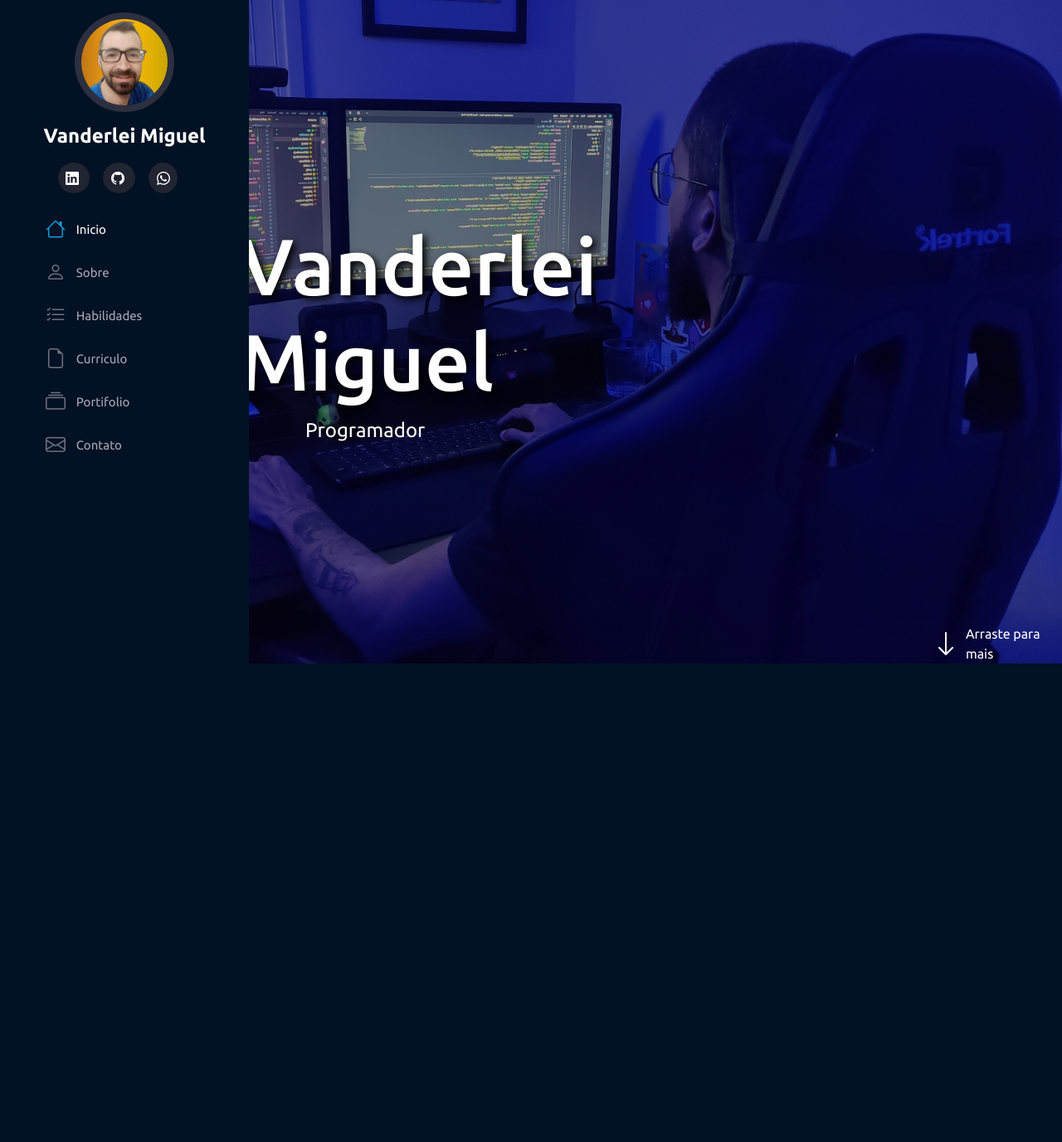
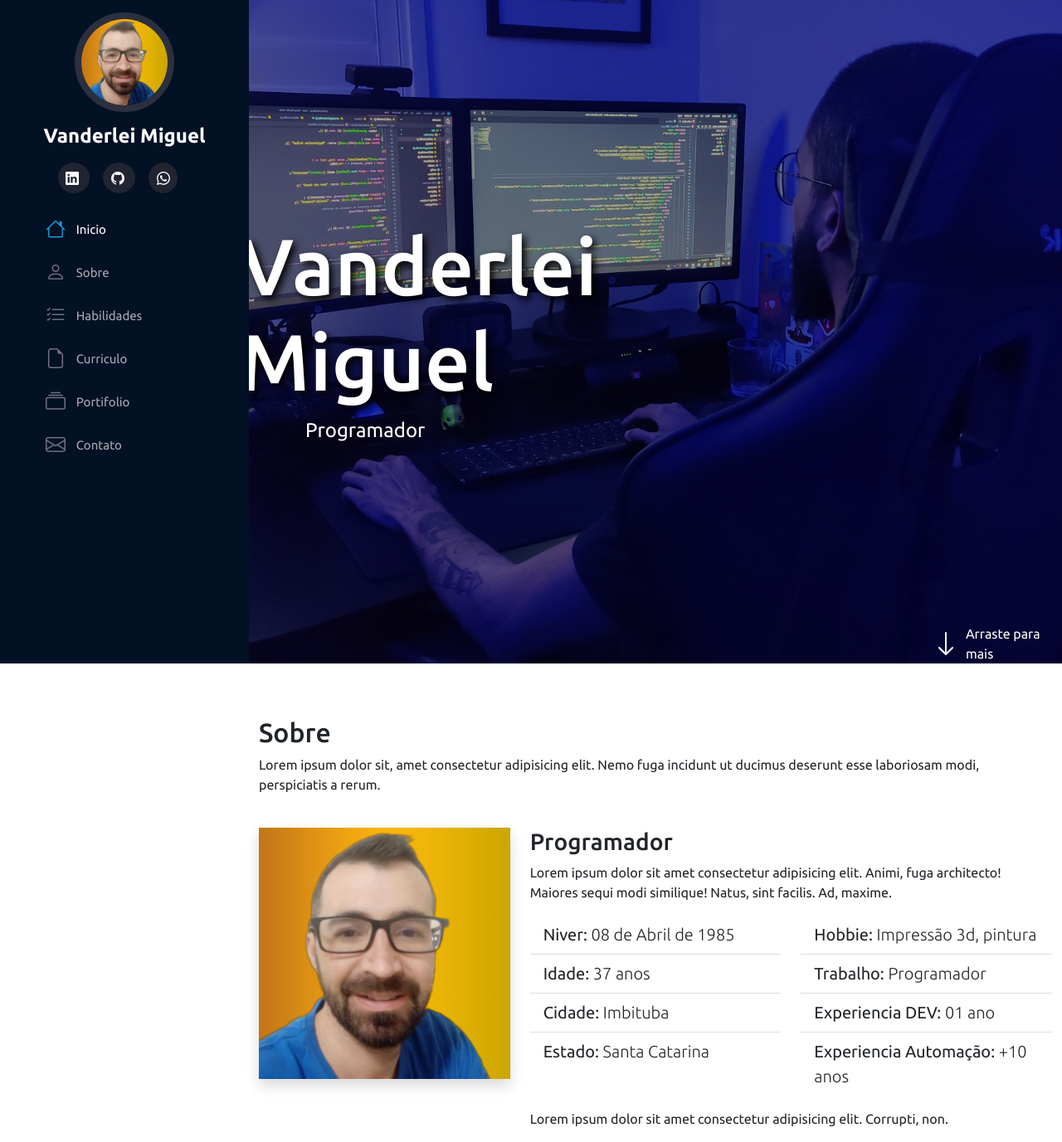
Before and after one commit to vanderleimiguel/portfolio, a Python web app: template templates/index.html in a window 1280 px wide. Shown: the whole page at 83% size. Before the commit the page ends 800 px from the top, so only its background shows below. Run offline with Jinja, Linux system fonts and the light colour scheme; the template is opened without the code that fills it, so the values that code supplies are empty; some libraries are stand-ins or nearby versions.

Commit message:
seção sobre

```diff
--- a/static/style.css
+++ b/static/style.css
@@ -175,3 +175,19 @@
       margin-left: 0;
   }
 }
+
+/* ************************************************ */
+/* Estilização da barra */
+*::-webkit-scrollbar {
+  width: 10px;
+}
+
+*::-webkit-scrollbar-track {
+  width: 12px;
+  box-shadow: inset 0 0 .3rem #00000050;
+  background-color: #fff ;
+}
+
+*::-webkit-scrollbar-thumb {
+  background-color: #252c90;
+}
--- a/templates/index.html
+++ b/templates/index.html
@@ -14,6 +14,7 @@
     <title>Vanderlei Miguel</title>
   </head>
   <body>
+    <!-- icone menu -->
     <i class="bi bi-list menu-mobile"></i>
 
     <!-- Menu -->
@@ -42,12 +43,12 @@
       <nav id="nav-bar" class="nav-menu">
         <ul class="nav flex-column">
           <li class="nav-item">
-            <a class="nav-link active" aria-current="page" href="#"
+            <a class="nav-link active" aria-current="page" href="#inicio"
               ><i class="bi bi-house"></i> Inicio</a
             >
           </li>
           <li class="nav-item">
-            <a class="nav-link" href="#"><i class="bi bi-person"></i> Sobre</a>
+            <a class="nav-link" href="#sobre"><i class="bi bi-person"></i> Sobre</a>
           </li>
           <li class="nav-item">
             <a class="nav-link" href="#"
@@ -88,7 +89,62 @@
               class="bi bi-arrow-down text-white pe-2 fs-2"
               arial-hidden="true"
             ></i>
-            <a href="">Arraste para mais</a>
+            <a href="#sobre">Arraste para mais</a>
+          </div>
+        </div>
+      </section>
+      <!-- section Sobre -->
+      <section class="container mt-5" id="sobre">
+        <div class="row w-100">
+          <div class="col-md-12">
+            <h2 class="pt-3">Sobre</h2>
+            <p>
+              Lorem ipsum dolor sit, amet consectetur adipisicing elit. Nemo
+              fuga incidunt ut ducimus deserunt esse laboriosam modi,
+              perspiciatis a rerum.
+            </p>
+          </div>
+        </div>
+        <div class="row mt-4">
+          <div class="col-md-4">
+            <img
+              class="img-fluid shadow"
+              src="../static/img/profile-pic.png"
+              alt="Foto de Vanderlei Miguel"
+            />
+          </div>
+          <div class="col-md-8">
+            <h3>Programador</h3>
+            <p>
+              Lorem ipsum dolor sit amet consectetur adipisicing elit. Animi,
+              fuga architecto! Maiores sequi modi similique! Natus, sint
+              facilis. Ad, maxime.
+            </p>
+            <!-- row das listas -->
+            <div class="row mt-3 mb-3">
+              <div class="col-md-6">
+                <ul class="list-group list-group-flush fs-5">
+                  <li class="list-group-item">
+                    Niver: <span class="fw-lighter">08 de Abril de 1985</span>
+                  </li>
+                  <li class="list-group-item">Idade: <span class="fw-lighter">37 anos</span></li>
+                  <li class="list-group-item">Cidade: <span class="fw-lighter">Imbituba</span></li>
+                  <li class="list-group-item">Estado: <span class="fw-lighter">Santa Catarina</span></li>
+                </ul>
+              </div>
+              <div class="col-md-6">
+                <ul class="list-group list-group-flush fs-5">
+                  <li class="list-group-item">
+                    Hobbie: <span class="fw-lighter">Impressão 3d, pintura</span>
+                  </li>
+                  <li class="list-group-item">Trabalho: <span class="fw-lighter">Programador</span></li>
+                  <li class="list-group-item">Experiencia DEV: <span class="fw-lighter">01 ano</span></li>
+                  <li class="list-group-item">Experiencia Automação: <span class="fw-lighter">+10 anos</span></li>
+                </ul>
+                </ul>
+              </div>
+            </div>
+            <p>Lorem ipsum dolor sit amet consectetur adipisicing elit. Corrupti, non.</p>
           </div>
         </div>
       </section>
```
